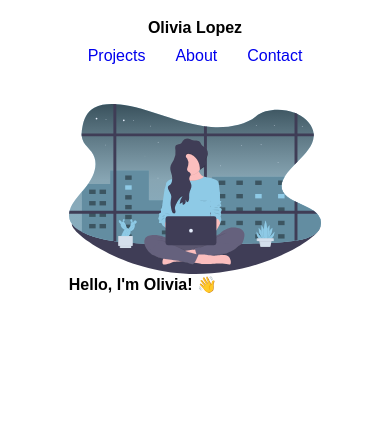
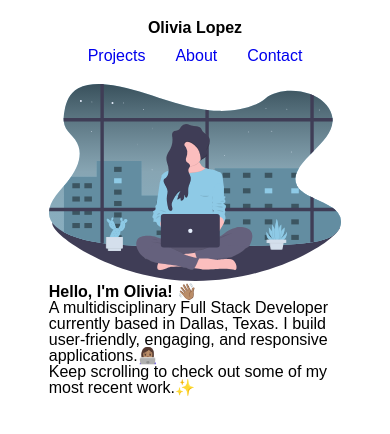
Before and after one commit to DoubleLForce5/Portfolio, a React (Create React App) app: page / in a window 390 px wide. Shown: the top 434 px of the page. Built offline with nearby package versions, Linux system fonts and the light colour scheme.

Commit message:
adjusted header section and nav

```diff
--- a/src/components/HeaderSection/index.js
+++ b/src/components/HeaderSection/index.js
@@ -8,7 +8,7 @@ function HeaderSection(props) {
       <div>
         <ImageContainer id='img' src='assets/laptop-working-night.svg' alt='Illustration of a girl working on a laptop in a big city'/>
       </div>
-      <div>
+      <div id='header-content'>
       {props.children}
       </div>
     </section>
--- a/src/components/HeaderSection/style.css
+++ b/src/components/HeaderSection/style.css
@@ -1,3 +1,14 @@
 section {
-  padding: 20px
+  display: flex;
+  flex-flow: row nowrap;
+  padding-top: 30px;
+  justify-content: center;
 }
+
+@media only screen and (max-width: 513px) {
+  section {
+    padding-top: 0px;
+    display: flex;
+    flex-flow: column wrap;
+  }
+}
--- a/src/components/ImageContainer/style.css
+++ b/src/components/ImageContainer/style.css
@@ -1,6 +1,6 @@
 #img-container {
   overflow: hidden;
-
+  max-width: 450px;
 }
 
 img {
--- a/src/pages/Header.js
+++ b/src/pages/Header.js
@@ -4,8 +4,10 @@ import HeaderSection from '../components/HeaderSection';
 function Header () {
   return (
     <HeaderSection>
-      <h3>Hello, I'm Olivia! &#128075;</h3>
-      <p></p>
+      <h3>Hello, I'm Olivia! <span role='img' aria-label='Hand waving hello:  Medium Skin Tone'>&#128075;&#127997;</span></h3>
+      <p>A multidisciplinary Full Stack Developer currently based in Dallas, Texas. I build user-friendly, engaging, and responsive applications.
+      <span role='img' aria-label='Woman Technologist: Medium Skin Tone Emoji'>&#128105;&#127997;&#8205;&#128187;</span></p>
+      <p>Keep scrolling to check out some of my most recent work.<span role='img' aria-label='Sparkles Emoji'>&#10024;</span></p>
 
     </HeaderSection>
   )
```
Also changed, not shown: src/components/Nav/style.css (line endings or trailing spaces).
